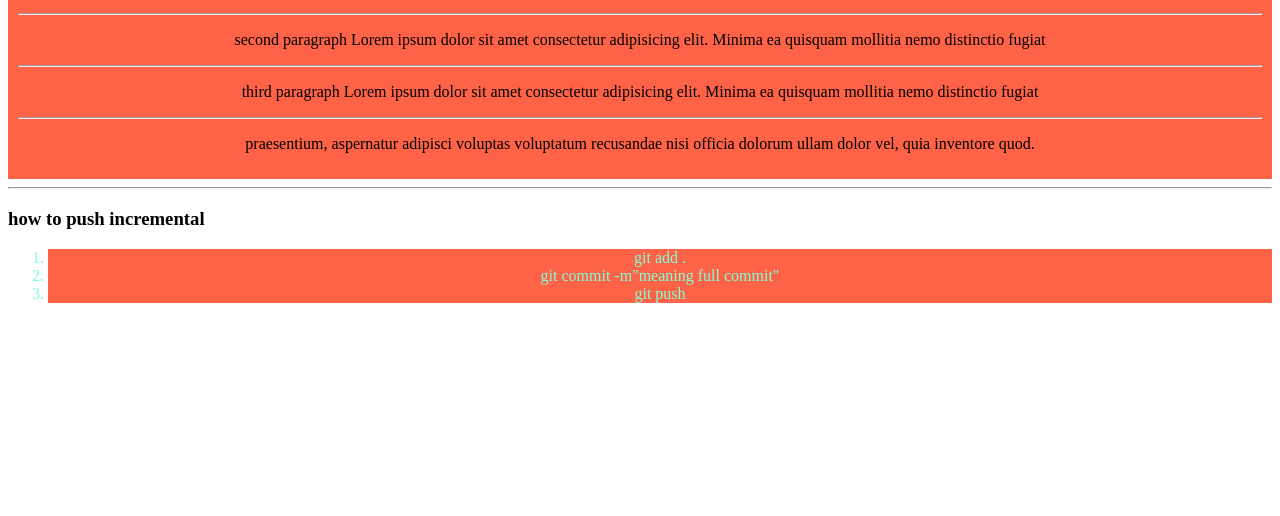
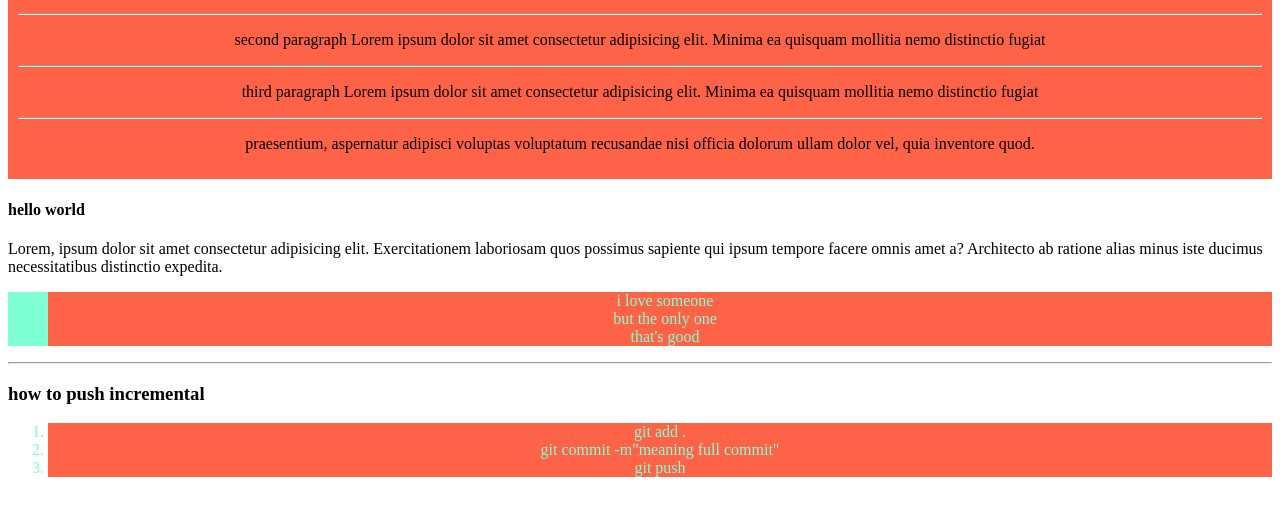
Before and after one commit to mdwahiduzzaman124/my-simple-website, a plain HTML site: page index.html in a window 1280 px wide. Shown: the part 98-614 px from the top of the page. Drawn offline with Linux system fonts and the light colour scheme.

Commit message:
new update html&css both

```diff
--- a/index.html
+++ b/index.html
@@ -8,6 +8,7 @@
   </title>
   <link rel="stylesheet" href="styles/blog.css">
 </head>
+
 <body>
   <div>
     <h3>my simple web-site</h3>
@@ -20,9 +21,19 @@
     <p>third paragraph Lorem ipsum dolor sit amet consectetur adipisicing elit. Minima ea quisquam mollitia nemo
       distinctio fugiat</p>
     <hr>
-    <p>praesentium, aspernatur adipisci voluptas voluptatum recusandae nisi officia dolorum ullam dolor vel, quia inventore
+    <p>praesentium, aspernatur adipisci voluptas voluptatum recusandae nisi officia dolorum ullam dolor vel, quia
+      inventore
       quod.</p>
   </div>
+  <h4>hello world</h4>
+  <p>Lorem, ipsum dolor sit amet consectetur adipisicing elit. Exercitationem laboriosam quos possimus sapiente qui
+    ipsum tempore facere omnis amet a? Architecto ab ratione alias minus iste ducimus necessitatibus distinctio
+    expedita.</p>
+  <ul>
+    <li>i love someone</li>
+    <li>but the only one</li>
+    <li>that's good</li>
+  </ul>
   <hr>
   <h3>how to push incremental</h3>
   <ol>
--- a/styles/blog.css
+++ b/styles/blog.css
@@ -9,3 +9,8 @@ li{
   text-shadow: 5px;
   text-align: center;
 }
+ul{
+  background-color: aquamarine;
+  text-indent: 10px;
+  color: tomato;
+}
```
Lines whose indentation alone changed are shown as unchanged.
